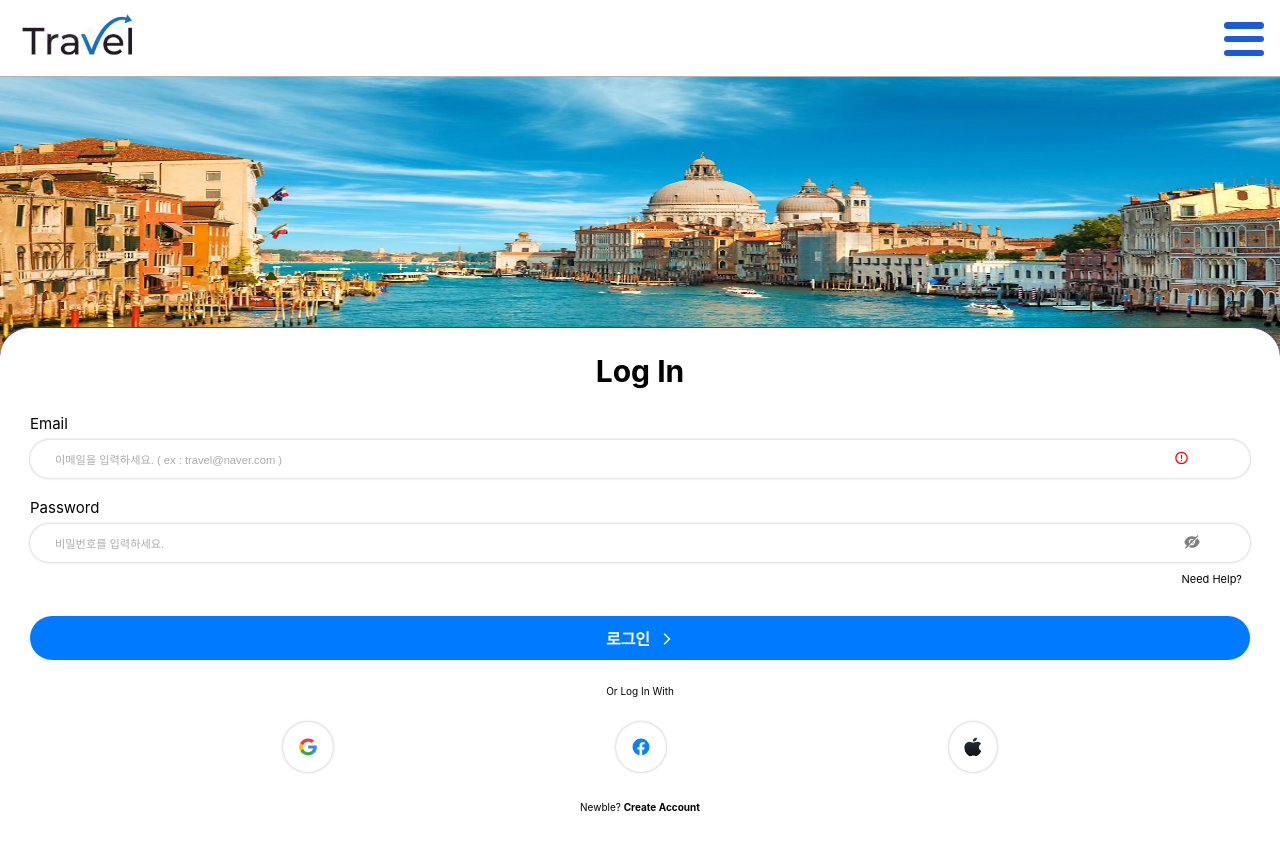
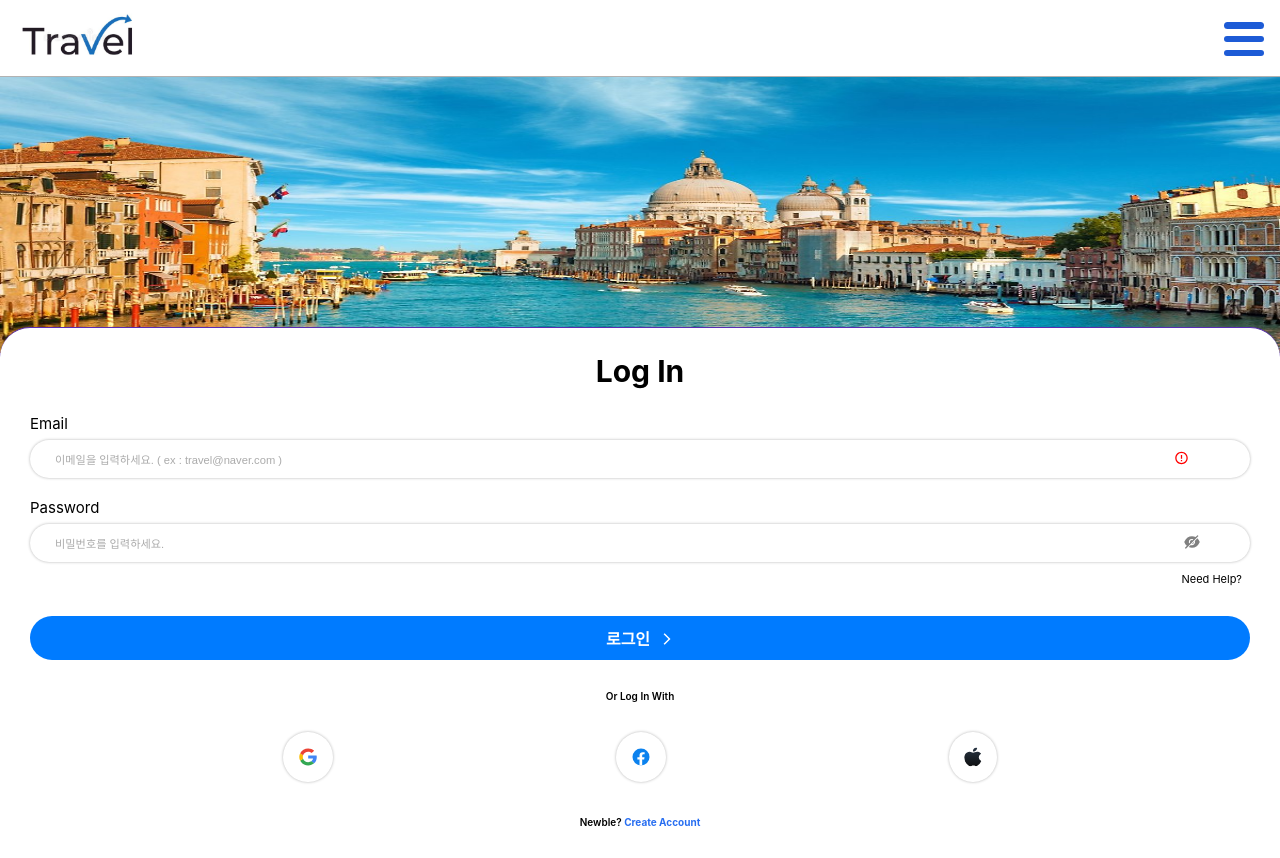
Before and after one commit to HYBEN09/enjoy-travel, a React (Vite) app in the folder react-project/: page /signIn in a window 1280 px wide. Built offline with nearby package versions, Linux system fonts and the light colour scheme; no server answers.

Commit message:
[style] 컴포넌트 디자인 수정

```diff
--- a/react-project/src/components/Footer/FooterStyled.ts
+++ b/react-project/src/components/Footer/FooterStyled.ts
@@ -1,7 +1,7 @@
 import styled from 'styled-components';
 
 export const FooterWrapper = styled.div`
-  width: 390px;
+  width: 100%;
   height: 80px;
   background: var(--blue-100);
   border-radius: 50px 50px 0 0;
--- a/react-project/src/pages/Community/Community.tsx
+++ b/react-project/src/pages/Community/Community.tsx
@@ -1,12 +1,13 @@
 /* eslint-disable react/no-children-prop */
+import { v4 as uuidv4 } from 'uuid';
+import styled from 'styled-components';
 import Card from '@/components/Card/Card';
 import { db } from '@/firebase/firestore';
 import { useEffect, useState } from 'react';
+import { useNavigate } from 'react-router-dom';
+import { Footer } from '@/components/Footer/Footer';
 import { collection, getDocs } from '@firebase/firestore';
-import styled from 'styled-components';
-import { v4 as uuidv4 } from 'uuid';
-import { Header } from '@/components/Header/Header';
-import { useNavigate } from 'react-router-dom';
+
 function Community() {
   const [meetups, setMeetups] = useState([]);
   const navigate = useNavigate();
@@ -46,16 +47,22 @@ function Community() {
           />
         ))}
       </CommunityWrapper>
+
+      <Footer />
     </>
   );
 }
 
 const CommunityWrapper = styled.div`
-  padding-left: 8px;
-  margin-left: 8px;
   display: grid;
   grid-template-columns: 1fr;
-  margin-top: 1rem;
+  padding-left: 3px;
+  padding-right: 5px;
+  margin: 1rem 0 55px 8px;
+
+  @media (min-width: 780px) {
+    grid-template-columns: repeat(2, 1fr);
+  }
 
   h2 {
     font-size: 30px;
--- a/react-project/src/pages/Review/Review.tsx
+++ b/react-project/src/pages/Review/Review.tsx
@@ -1,4 +1,3 @@
-import { Header } from '@/components/Header/Header';
 import { NewMeetupForm } from '@/components/NewMeetupForm/NewMeetupForm';
 
 function Review() {
--- a/react-project/src/pages/SignIn/SignIn.tsx
+++ b/react-project/src/pages/SignIn/SignIn.tsx
@@ -236,11 +236,13 @@ const SignInFooter = styled.div`
     font-size: 10px;
     display: flex;
     justify-content: center;
-    padding: 25px 0;
+    padding: 30px 0;
+    font-weight: 600;
   }
 `;
 
 const StyledLink = styled(Link)`
+  color: var(--accent);
   &:focus,
   &:hover {
     text-decoration: underline;
--- a/react-project/src/pages/Signup/Signup.tsx
+++ b/react-project/src/pages/Signup/Signup.tsx
@@ -272,11 +272,13 @@ const SignUpFooter = styled.div`
     font-size: 10px;
     display: flex;
     justify-content: center;
-    padding: 25px 0;
+    padding: 30px 0;
+    font-weight: 600;
   }
 `;
 
 const StyledLink = styled(Link)`
+  color: var(--accent);
   &:focus,
   &:hover {
     text-decoration: underline;
--- a/react-project/src/styles/GlobalStyle.tsx
+++ b/react-project/src/styles/GlobalStyle.tsx
@@ -24,10 +24,7 @@ body {
     max-width: 100%;
     height: auto;
   }
-  video {
-    width: 100%;
-    height: auto;
-  }
+
 
   button,
   input,
```
Also changed, not shown: react-project/src/components/NewMeetupForm/NewMeetupForm.tsx (+8 -8 lines).
